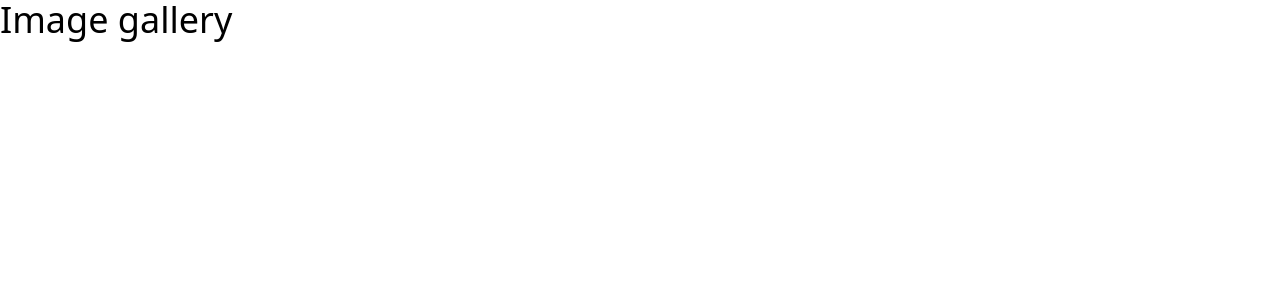
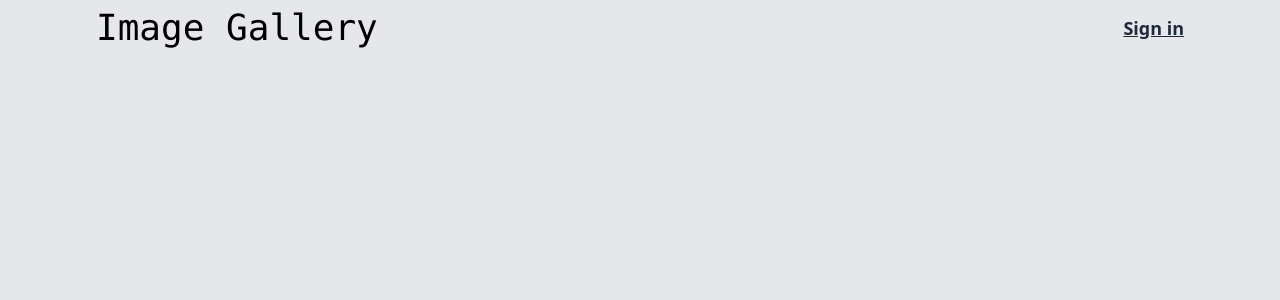
Before and after one commit to Ayothegod/hng-frontend, a Next.js app in the folder frontend-task-3/: page / in a window 1280 px wide. Shown: the top 300 px of the page. Built offline with nearby package versions, Linux system fonts and the light colour scheme.

Commit message:
feat: add header

```diff
--- a/frontend-task-3/src/pages/index.jsx
+++ b/frontend-task-3/src/pages/index.jsx
@@ -1,13 +1,30 @@
 import Head from "next/head";
+import Image from "next/image";
 
 export default function Home() {
+  const user = false
+
+  if(user) {
+    return(
+      <>
+      Sign in to your account
+      </>
+    )
+  }
+
   return (
-    <>
-      <main className="container">
-        <p className="text-4xl">Image gallery</p>
+    <main className="min-h-screen bg-gray-200">
+      <main className="container max-w-6xl mx-auto px-4 md:px-8">
+        <header className="py-2 flex items-center justify-between">
+          <p className="font-mono text-2xl md:text-4xl">Image Gallery</p>
+          <div>
+            {/* <Image src={} alt="user image"/> */}
+            <p className="font-semibold text-slate-800 underline text-lg">{user ? user?.email : "Sign in"}</p>
+          </div>
+        </header>
+
+
       </main>
-    </>
+    </main>
   );
 }
-
-// npm install react-dnd react-dnd-html5-backend immutability-helper
```
